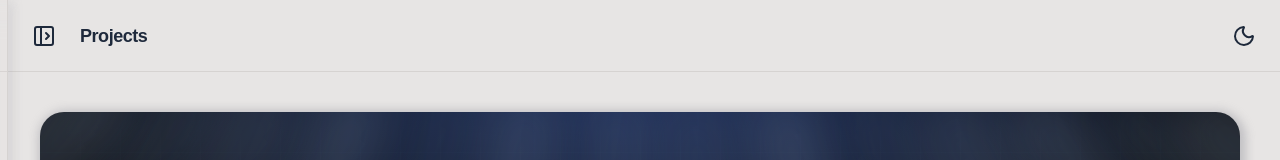
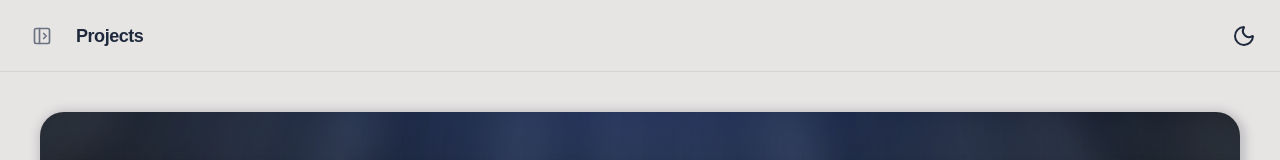
Before and after one commit to sgupta005/PhaseWise, a Next.js app: page /projects in a window 1280 px wide. Both pictures are taken after a click on the button 245 px from the left and 48 px from the top of the page. Shown: the top 160 px of the page. Built offline with nearby package versions, Linux system fonts and the light colour scheme.

Commit message:
fix sidebar animation and icons

```diff
--- a/src/components/Sidebar.tsx
+++ b/src/components/Sidebar.tsx
@@ -49,13 +49,13 @@ const Sidebar: React.FC<SidebarProps> = ({ isOpen, setIsOpen }) => {
 
       {/* Sidebar */}
       <motion.div
-        initial={{ x: -280 }}
-        animate={{ x: isOpen ? 0 : -280 }}
+        initial={{ x: -288, opacity: 0 }}
+        animate={{ x: isOpen ? 0 : -288, opacity: isOpen ? 1 : 0 }}
         transition={{
           duration: 0.4,
           ease: [0.25, 0.46, 0.45, 0.94],
         }}
-        className="fixed top-0 left-0 h-screen w-72  backdrop-blur-xl  shadow-xl border-r  z-50"
+        className="fixed top-0 left-0 h-screen w-72  backdrop-blur-xl shadow-xl border-r z-50 bg-background"
       >
         {/* Header */}
         <div className="flex items-center justify-between p-6">
--- a/src/components/Topbar.tsx
+++ b/src/components/Topbar.tsx
@@ -20,7 +20,7 @@ function Topbar({ heading, sidebarOpen, setSidebarOpen }: TopbarProps) {
             className="p-2 rounded-lg hover:bg-muted transition-colors"
             aria-label="Open sidebar"
           >
-            <PanelLeftOpen size={24} />
+            <PanelLeftOpen size={20} className="text-muted-foreground" />
           </button>
         )}
         <h1 className="text-lg font-semibold tracking-tight">{heading}</h1>
```
